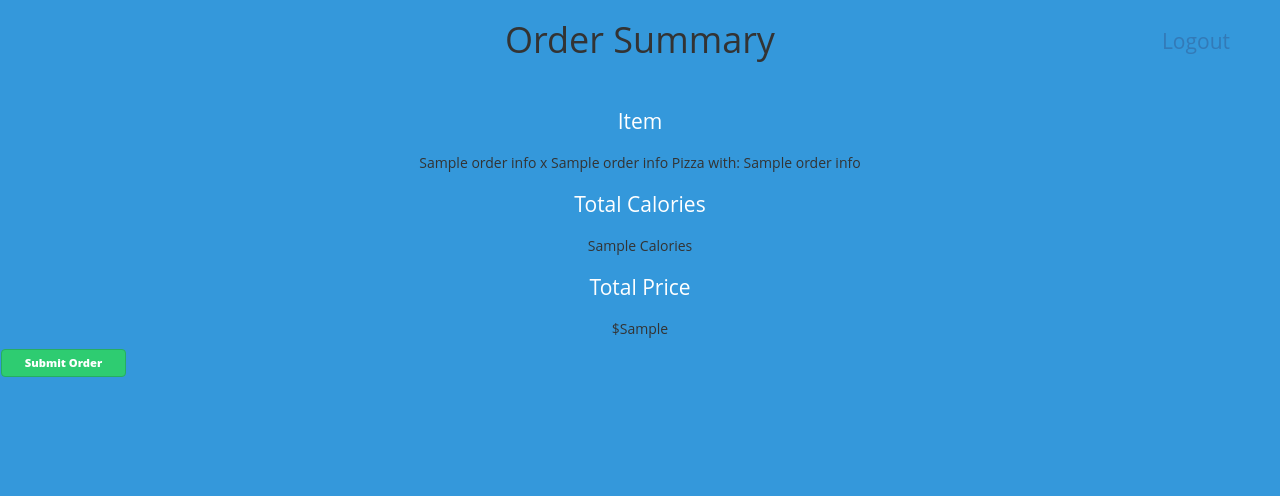
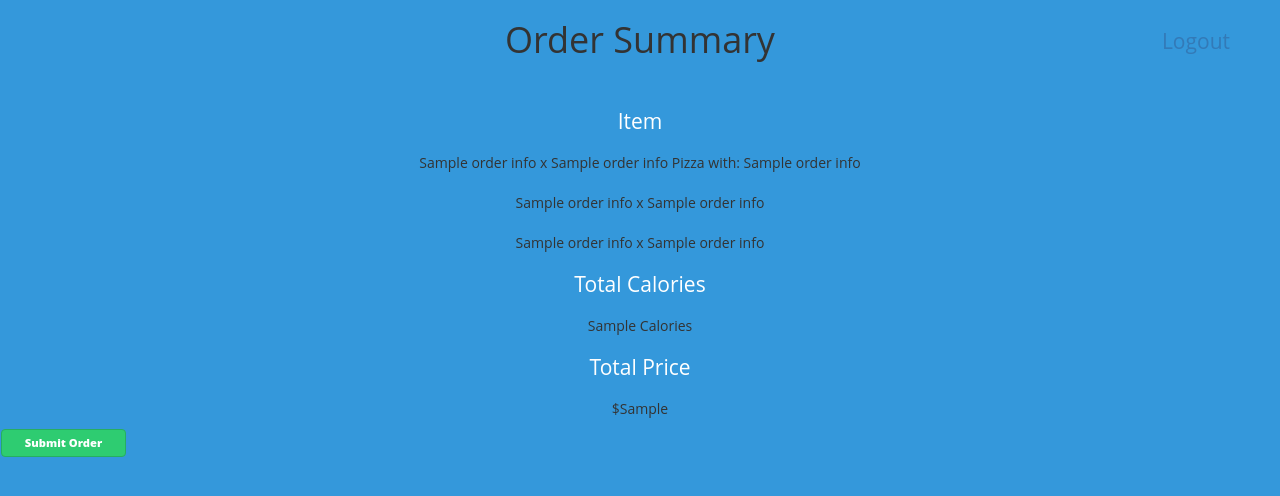
Before and after one commit to Sthakur27/woohoopizza, a Flask app: template templates/order_summary.html in a window 1280 px wide. Shown: the top 496 px of the page. Run offline with Flask 2, Linux system fonts and the light colour scheme; the template is opened without the code that fills it: most values are stand-ins (such as "Sample title", 1, 10 or a date in 2020); some libraries are stand-ins or nearby versions.

Commit message:
Added Drink and Breadsticks

```diff
--- a/templates/order_summary.html
+++ b/templates/order_summary.html
@@ -157,6 +157,12 @@ h3{
     {% for pizza in order_info[2] %}
       <div><p>{{pizza[1]}} x {{pizza[2]}} Pizza with: {{pizza[3]}}</p></div>
     {% endfor %}
+    {% for drink in order_info[3] %}
+      <div><p>{{drink[1]}} x {{drink[2]}}</p></div>
+    {% endfor %}
+    {% for breadstick in order_info[4] %}
+      <div><p>{{breadstick[1]}} x {{breadstick[2]}}</p></div>
+    {% endfor %}
     <h2>Total Calories</h2>
       <div><p>{{order_info[1]}}  Calories</p></div>
     <h2>Total Price</h2>
```
